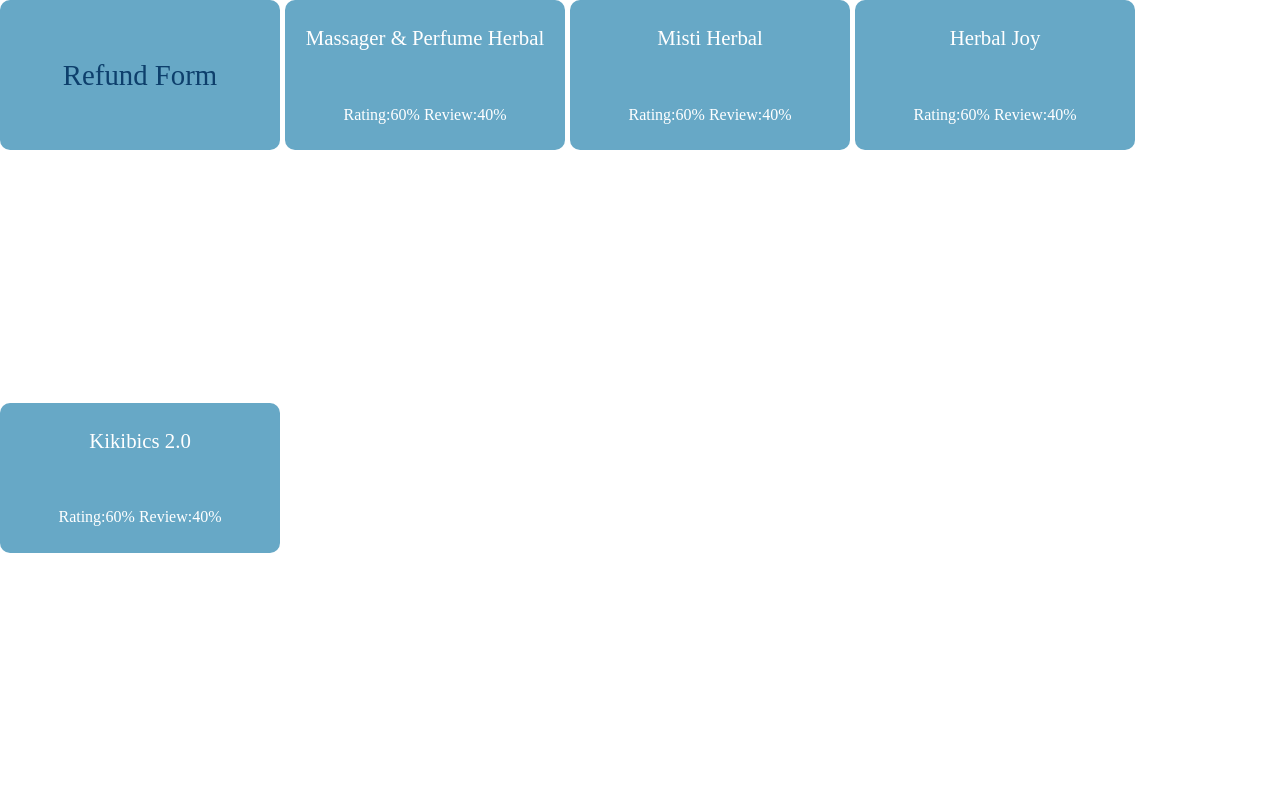
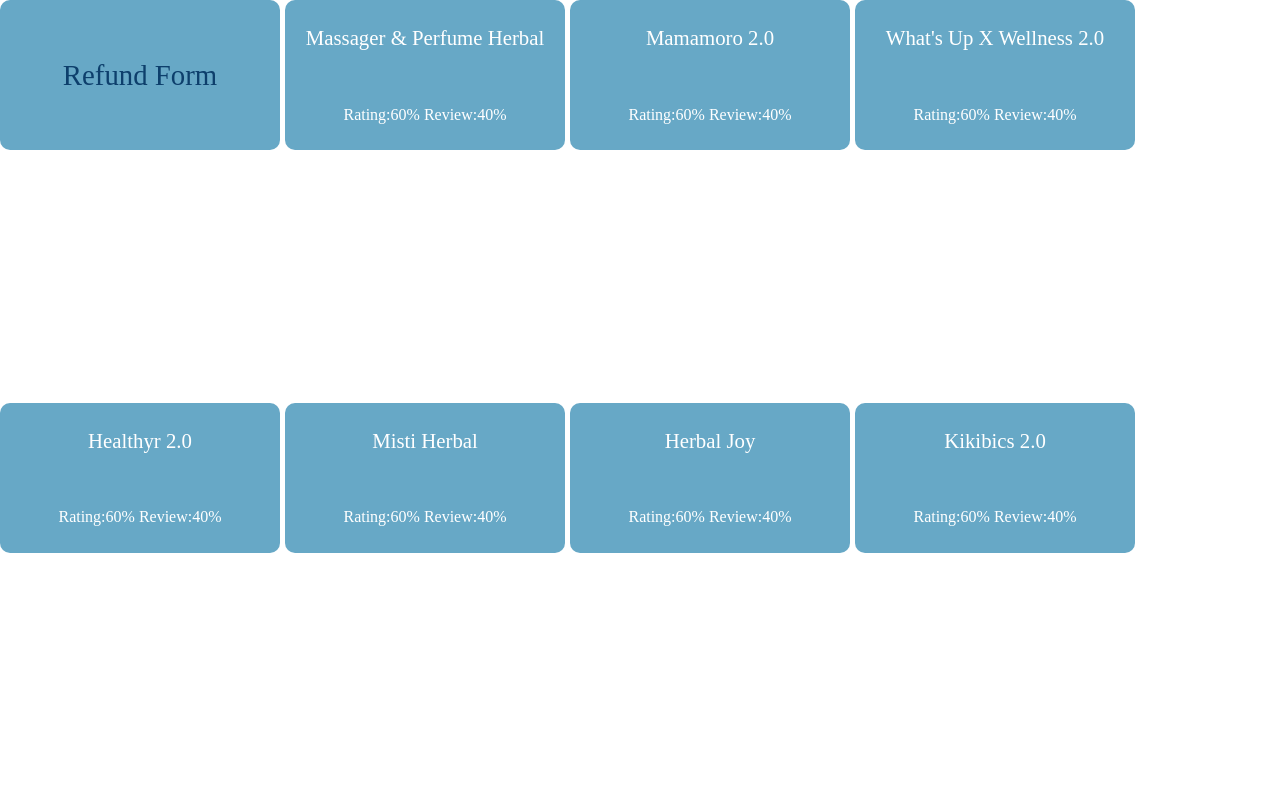
Before and after one commit to Anujss5761/EBD, a plain HTML site: page Refund_Form.html in a window 1280 px wide. Drawn offline with Linux system fonts and the light colour scheme.

Commit message:
New refund form added

```diff
--- a/Refund_Form.html
+++ b/Refund_Form.html
@@ -14,6 +14,18 @@
 
         <a href="https://forms.gle/aZALdSBRiViAn5WCA">
             <div class="conts2">Massager & Perfume Herbal <br>
+                <p class="rew">Rating:60% Review:40%</p></div>
+        </a>
+        <a href="https://forms.gle/7uBrzXAxeLgo5zrN8">
+            <div class="conts2">Mamamoro 2.0  <br>
+                <p class="rew">Rating:60% Review:40%</p></div>
+        </a>
+        <a href="https://forms.gle/nKP93kZGnqqVYo5a8">
+            <div class="conts2">What's Up X Wellness 2.0  <br>
+                <p class="rew">Rating:60% Review:40%</p></div>
+        </a>
+        <a href="https://forms.gle/e3d7nTtMFbdv27jY7">
+            <div class="conts2">Healthyr 2.0  <br>
                 <p class="rew">Rating:60% Review:40%</p></div>
         </a>
 
```
